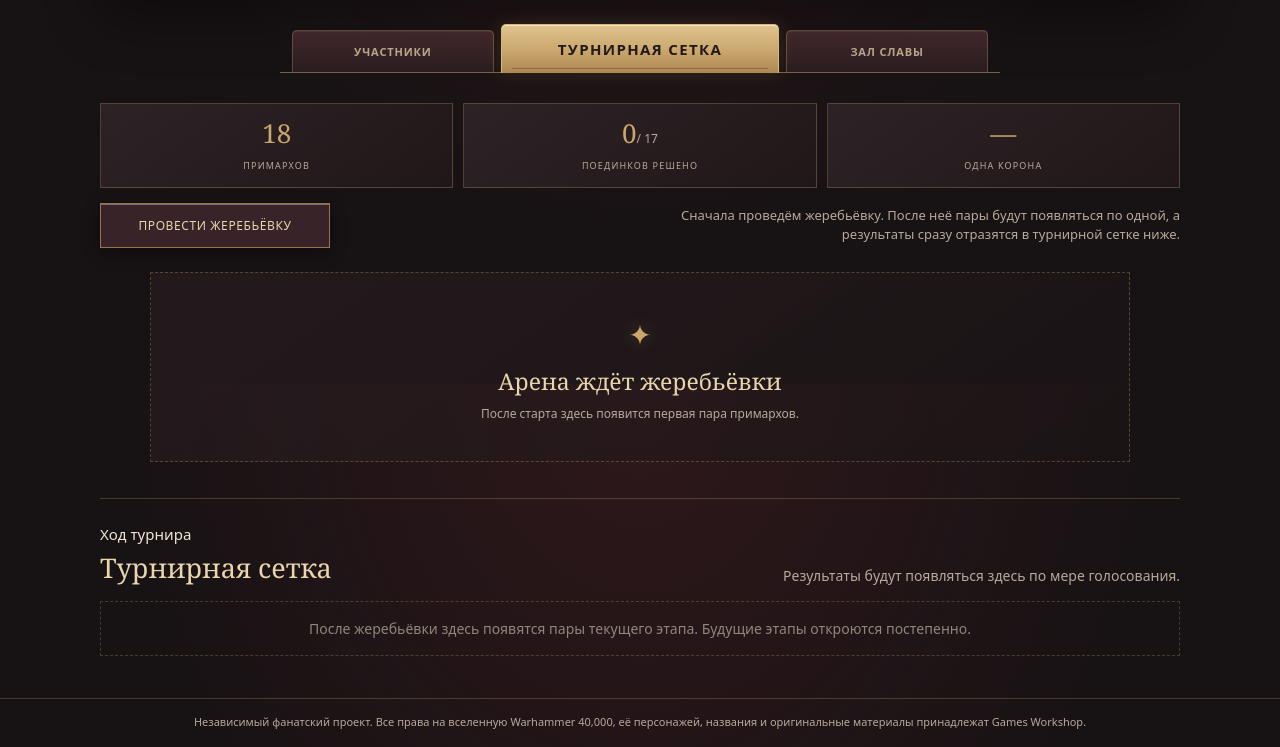
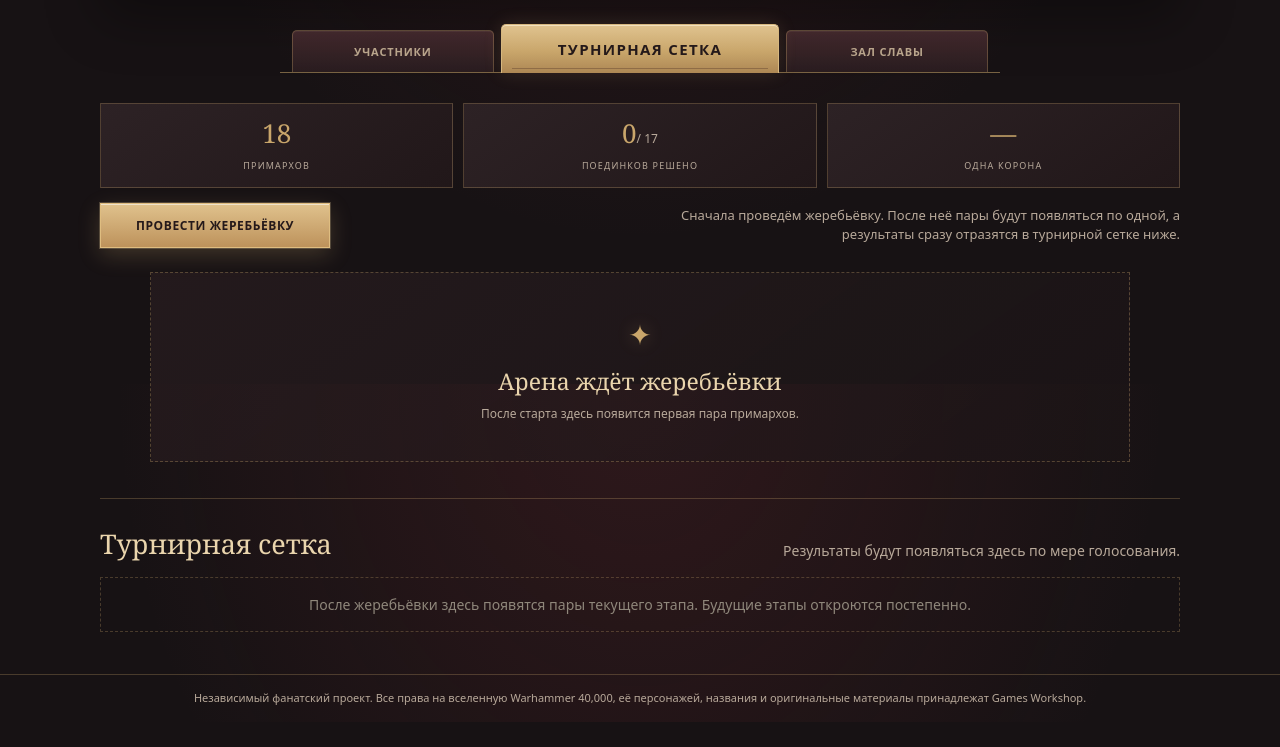
Before and after one commit to hereticdiary/primarch-fashion-battle, a plain HTML site: page index.html in a window 1280 px wide. Shown: the part 416-1163 px from the top of the page. After the commit the page ends 1138 px from the top, so only its background shows below. Drawn offline with Linux system fonts and the light colour scheme.

Commit message:
Highlight first draw button and simplify bracket heading

```diff
--- a/index.html
+++ b/index.html
@@ -48,7 +48,7 @@
 
     <div class="arena-controls">
       <div class="actions">
-        <button class="btn" id="drawBtn">Провести жеребьёвку</button>
+        <button class="btn primary" id="drawBtn">Провести жеребьёвку</button>
         <button class="btn secondary" id="resetBtn" hidden>Сбросить турнир</button>
       </div>
       <p class="small" id="tournamentIntro">Сначала проведём жеребьёвку. После неё пары будут появляться по одной, а результаты сразу отразятся в турнирной сетке ниже.</p>
@@ -67,7 +67,6 @@
     <section class="bracket-section" id="bracketSection">
       <div class="bracket-heading">
         <div>
-          <span class="stage-kicker">Ход турнира</span>
           <h2>Турнирная сетка</h2>
         </div>
         <span class="small" id="bracketSubheading">Результаты будут появляться здесь по мере голосования.</span>
```
